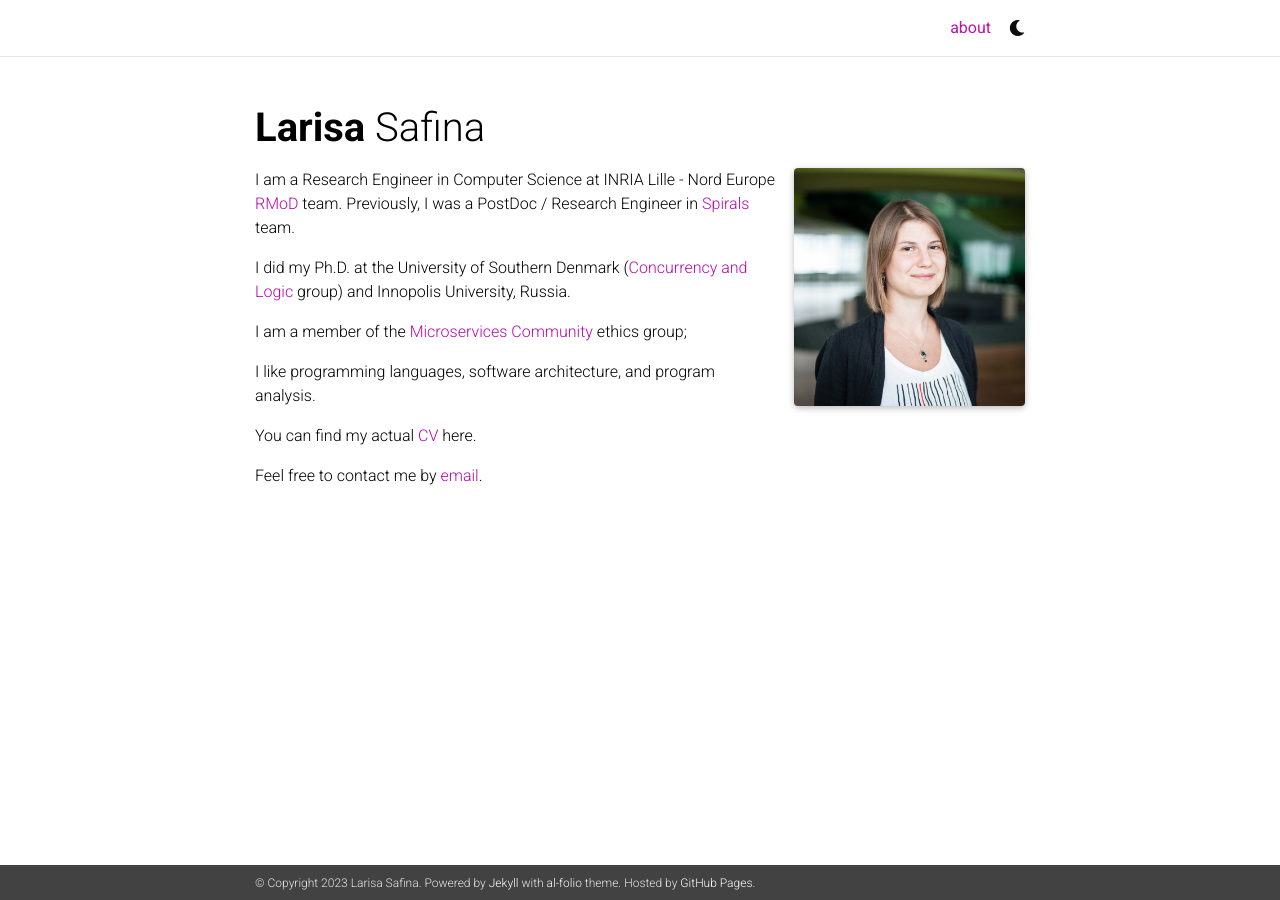
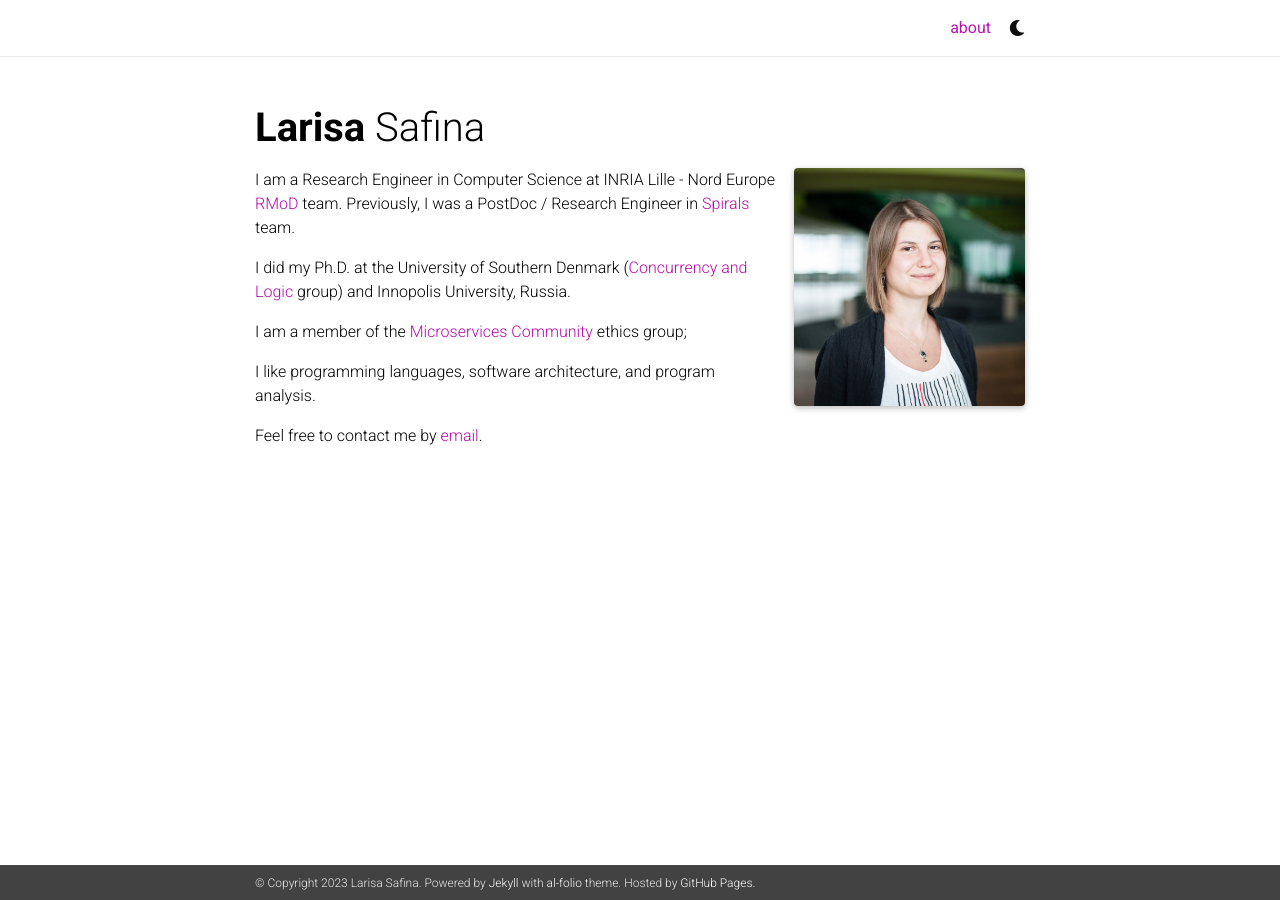
Before and after one commit to lsafina/lsafina.github.io, a Jekyll site: the page built from _pages/about.md, in a window 1280 px wide. Built offline with Jekyll 4.4.1, drawn with Linux system fonts in a browser that asks for light colours; nearby versions of some CDN libraries; a style sheet for code colours, icons or effects is not loaded.

Commit message:
Update about.md

```diff
--- a/_pages/about.md
+++ b/_pages/about.md
@@ -23,6 +23,4 @@ I am a member of the [Microservices Community](https://www.microservices.communi
 
 I like programming languages, software architecture, and program analysis.
 
-You can find my actual [CV](/assets/pdf/cv.pdf) here.
-
 Feel free to contact me by [email](mailto:larisa.safina@inria.fr).
```
